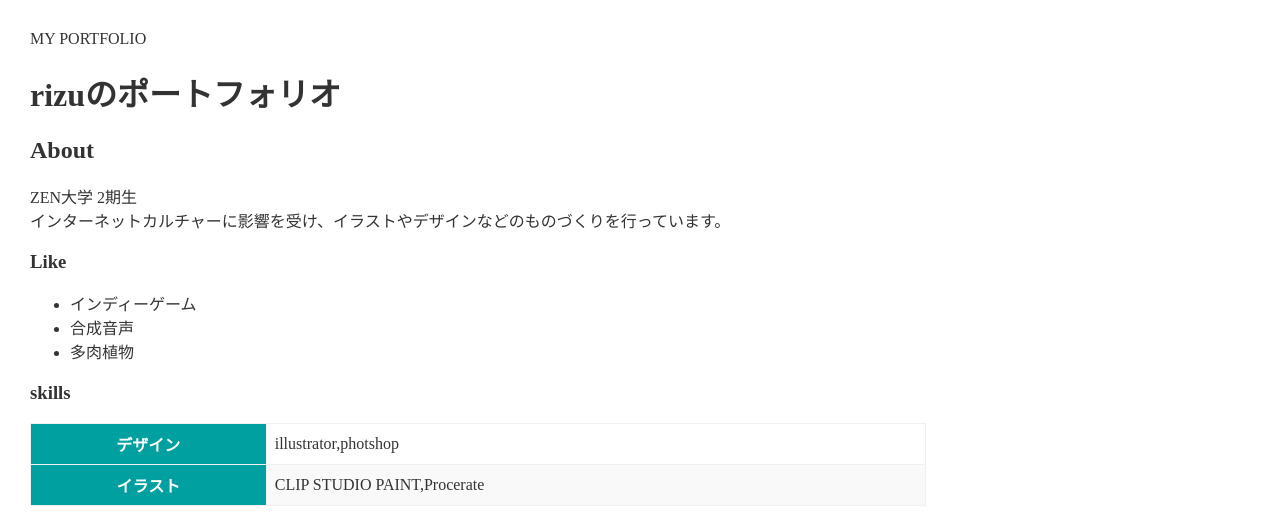
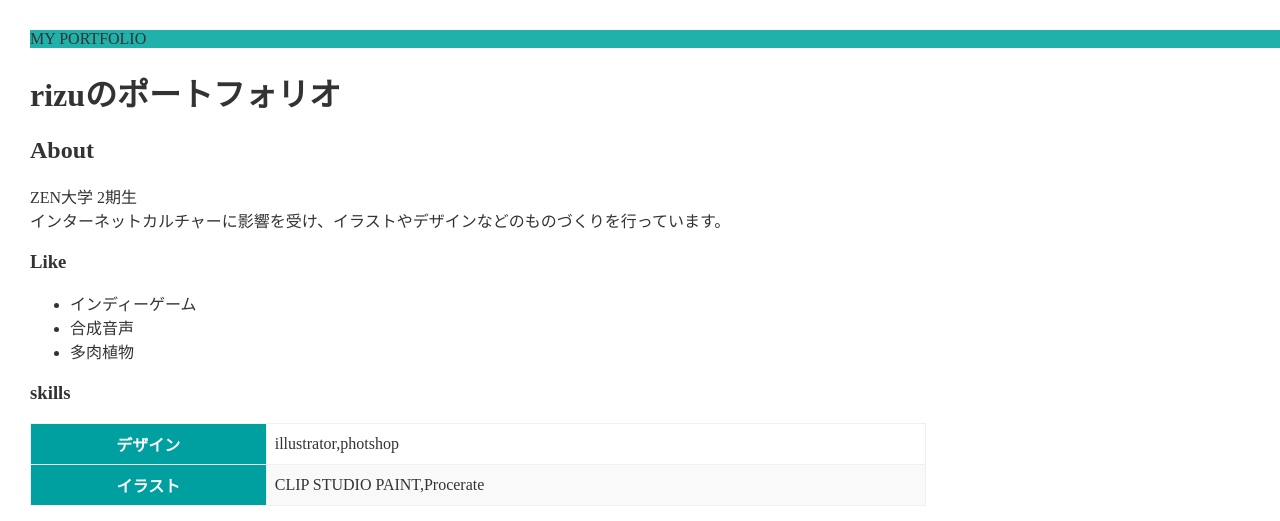
Before and after one commit to rizu299792458/rizu299792458.github.io, a plain HTML site: page index.html in a window 1280 px wide. Shown: the top 521 px of the page. Drawn offline with Linux system fonts and the light colour scheme.

Commit message:
headercss

```diff
--- a/style.css
+++ b/style.css
@@ -68,6 +68,13 @@ th, td {
   padding: 0.5rem;
 }
 
+header{
+        display:flex
+        width:100%
+        heigft:100px;
+        background-color:LightSeaGreen;
+        align-items:center;
+}
 
 .scroll-gallery {
   width: 100%;
```
